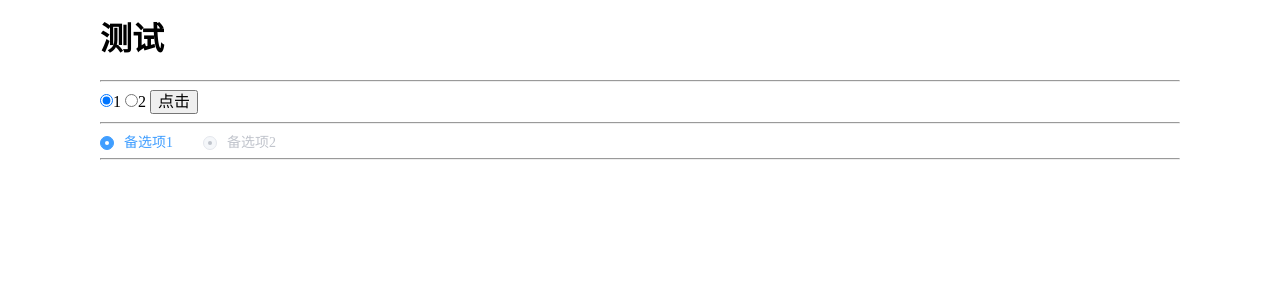
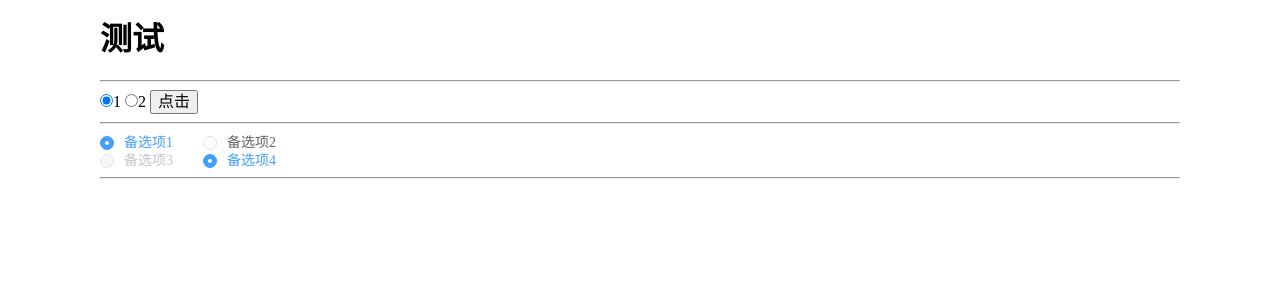
Before and after one commit to WebZ66/yk-design, a Vue app in the folder yk-design-ui/: page /test in a window 1280 px wide. Shown: the top 300 px of the page. Built offline with nearby package versions, Linux system fonts and the light colour scheme.

Commit message:
完成单选框组

```diff
--- a/yk-design-ui/src/components/radio/src/radio-group.ts
+++ b/yk-design-ui/src/components/radio/src/radio-group.ts
@@ -0,0 +1,15 @@
+export type RadioGroupProps = {
+  modelValue?: number | string | boolean
+  type?: 'radio' | 'button'
+  solid?: boolean
+  disabled?: boolean
+}
+
+export type RadioGroupInject =
+  | {
+      props: RadioGroupProps
+      changeEvent: (
+        val: RadioGroupProps['modelValue']
+      ) => RadioGroupProps['modelValue']
+    }
+  | undefined
--- a/yk-design-ui/src/components/radio/src/radio-group.vue
+++ b/yk-design-ui/src/components/radio/src/radio-group.vue
@@ -0,0 +1,33 @@
+<template>
+  <div>
+    <slot />
+  </div>
+</template>
+
+<script lang="ts" setup>
+import { ref, reactive, provide } from 'vue'
+import { RadioGroupProps } from './radio-group'
+defineOptions({
+  name: 'YkRadioGroup',
+})
+
+// const props=defineProps([])
+
+const props = withDefaults(defineProps<RadioGroupProps>(), {
+  disabled: false,
+})
+const emits = defineEmits({
+  'update:modelValue': (val) => val,
+})
+
+const changeEvent = (value: RadioGroupProps['modelValue']) => {
+  emits('update:modelValue', value)
+}
+
+provide('propsByRadioGroup', {
+  props,
+  changeEvent,
+})
+</script>
+
+<style scoped></style>
--- a/yk-design-ui/src/components/radio/src/radio.ts
+++ b/yk-design-ui/src/components/radio/src/radio.ts
@@ -3,7 +3,7 @@ import { Size } from '@/utils/constant'
 
 export type RadioBaseProps = {
   size?: Size
-  label: number | string | boolean
+  value: number | string | boolean
   disabled?: boolean
 }
 
--- a/yk-design-ui/src/components/radio/src/radio.vue
+++ b/yk-design-ui/src/components/radio/src/radio.vue
@@ -2,7 +2,14 @@
   <label role="radio" :class="bem([], { disabled, solid }, { isChecked })">
     <span :class="bem('input', [], {}, { isChecked })">
       <span :class="bem('inner')"></span>
-      <input type="radio" :class="bem('original')" />
+      <input
+        v-model="compVModel"
+        :value="props.value"
+        :disabled="disabled"
+        type="radio"
+        :class="bem('original')"
+        @change="handleChange"
+      />
     </span>
     <span :class="bem('label')">
       <slot></slot>
@@ -11,26 +18,25 @@
 </template>
 
 <script lang="ts" setup>
-import { ref, reactive, computed } from 'vue'
 import { RadioProps, radioEmits } from './radio'
 import { createCssScope } from '@/utils/bem'
+import { useRadio } from './useRadio'
 
 defineOptions({
   name: 'YkRadio',
 })
 const bem = createCssScope('radio')
-const emits = defineEmits(['update:modelValue', 'change'])
+const emits = defineEmits(radioEmits)
 const props = withDefaults(defineProps<RadioProps>(), {
   solid: false,
   type: 'radio',
   size: 'l',
   disabled: false,
 })
-function handleClick() {
-  isChecked.value = !isChecked.value
-}
 
-const isChecked = ref(true)
+const { compVModel, disabled, isChecked } = useRadio(props, emits)
+
+function handleChange() {}
 </script>
 
 <style lang="scss" scoped>
--- /dev/null
+++ b/yk-design-ui/src/components/radio/src/useRadio.ts
@@ -0,0 +1,28 @@
+import { computed, SetupContext, inject } from 'vue'
+import { RadioProps, radioEmits } from './radio'
+import type { RadioGroupInject } from './radio-group'
+export const useRadio = (
+  props: RadioProps,
+  emits: SetupContext<typeof radioEmits>['emit']
+) => {
+  const radioGroupObj = inject<RadioGroupInject>('propsByRadioGroup', undefined)
+  const isGroup = computed(() => !!radioGroupObj)
+  const isChecked = computed(() => props.value == compVModel.value)
+  const disabled = computed(
+    () => radioGroupObj?.props.disabled || props.disabled
+  )
+  const compVModel = computed({
+    get() {
+      //如果是group 那么返回group的modelValue 不是，返回接收到的modelValue
+      return isGroup.value ? radioGroupObj?.props.modelValue : props.modelValue
+    },
+    set(newValue) {
+      if (!isGroup.value) {
+        emits('update:modelValue', newValue)
+      } else {
+        radioGroupObj?.changeEvent(newValue)
+      }
+    },
+  })
+  return { compVModel, isChecked, disabled }
+}
--- a/yk-design-ui/src/components/radio/style/radio.scss
+++ b/yk-design-ui/src/components/radio/style/radio.scss
@@ -75,6 +75,26 @@
       color: #409eff;
     }
   }
+
+  &--disabled {
+    .yk-radio__inner {
+      background-color: #f5f7fa;
+      border-color: #e4e7ed;
+      &::after {
+        background-color: transparent;
+      }
+      .yk-radio__label {
+        color: #c0c4cc;
+      }
+    }
+    .yk-radio__inner {
+      cursor: not-allowed;
+    }
+    .yk-radio__label {
+      color: #c0c4cc;
+      cursor: not-allowed;
+    }
+  }
   &--disabled.isChecked {
     .yk-radio__inner {
       background-color: #f5f7fa;
--- a/yk-design-ui/src/views/Test/A.vue
+++ b/yk-design-ui/src/views/Test/A.vue
@@ -1,7 +1,12 @@
 <template>
   <div>
-    <yk-radio :label="1">备选项1</yk-radio>
-    <yk-radio disabled :label="2">备选项2</yk-radio>
+    <YkRadioGroup v-model="radio2">
+      <yk-radio :value="1">备选项1</yk-radio>
+      <yk-radio :value="2">备选项2</yk-radio>
+    </YkRadioGroup>
+
+    <yk-radio disabled v-model="radio" :value="1">备选项3</yk-radio>
+    <yk-radio v-model="radio" :value="2">备选项4</yk-radio>
     <hr />
   </div>
 </template>
@@ -9,6 +14,10 @@
 <script lang="ts" setup>
 import { ref, reactive, provide, watch } from 'vue'
 import YkRadio from '@/components/radio/src/radio.vue'
+import YkRadioGroup from '@/components/radio/src/radio-group.vue'
+const radio = ref('2')
+
+const radio2 = ref('1')
 </script>
 
 <style scoped></style>
```
Also changed, not shown: yk-design-ui/src/views/Test/index.vue (+0 -1 lines).
